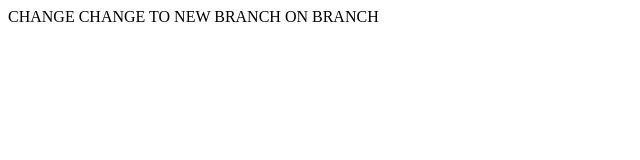
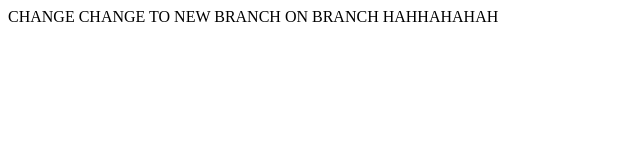
Before and after one commit to jc-onciangco/Lorem-Ipsum, a plain HTML site: page index.html in a window 1280 px wide. Shown: the whole page, without its empty margins (0-640 px from the left). Drawn offline with Linux system fonts and the light colour scheme.

Commit message:
Update index.html
hahhahhaa

```diff
--- a/index.html
+++ b/index.html
@@ -9,6 +9,6 @@
     CHANGE
     CHANGE TO NEW BRANCH
     ON BRANCH
-
+    HAHHAHAHAH
 </body>
 </html>
```
